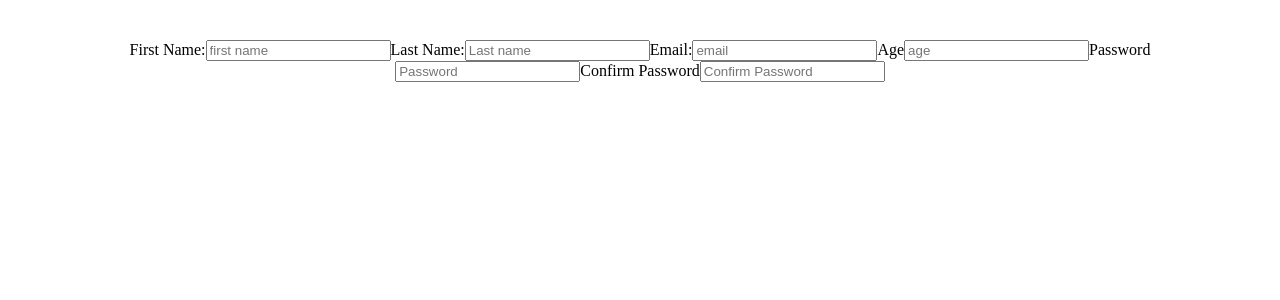
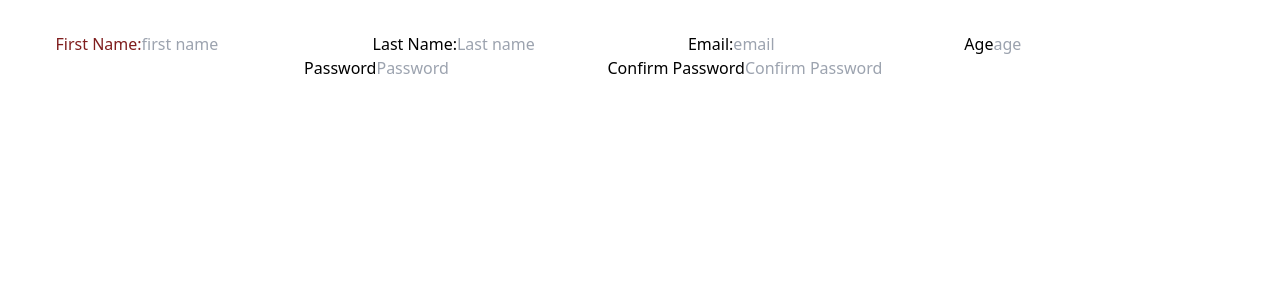
Before and after one commit to OsuwoJr/ReactZODformtemplate-with-Tailwind-CSS-and-Typescript, a React (Vite) app: page / in a window 1280 px wide. Shown: the top 300 px of the page. Built offline with nearby package versions, Linux system fonts and the light colour scheme; the HTML template or start-up script is replaced by a standard one.

Commit message:
Installed tailwind

```diff
--- a/package.json
+++ b/package.json
@@ -25,6 +25,7 @@
     "eslint": "^8.57.0",
     "eslint-plugin-react-hooks": "^4.6.2",
     "eslint-plugin-react-refresh": "^0.4.7",
+    "tailwindcss": "^3.4.5",
     "typescript": "^5.2.2",
     "vite": "^5.3.1"
   }
--- a/src/App.tsx
+++ b/src/App.tsx
@@ -1,12 +1,13 @@
 import "./App.css"
+import "./index.css"
 export interface IAppProps {
 }
 
 function App() {
   return (
     <div className="App">
-      <form>
-        <label>
+      <form >
+        <label className="text-red-900">
           First Name:
         </label>
         <input type="text" placeholder="first name"/>
--- /dev/null
+++ b/src/index.css
@@ -0,0 +1,3 @@
+@tailwind base;
+@tailwind components;
+@tailwind utilities;
--- /dev/null
+++ b/tailwind.config.js
@@ -0,0 +1,10 @@
+/** @type {import('tailwindcss').Config} */
+module.exports = {
+  content: [
+    "./src/**/*.{js,jsx,ts,tsx}",
+  ],
+  theme: {
+    extend: {},
+  },
+  plugins: [],
+}
```
Also changed, not shown: 1 other file (tests, documents, lock files or other folders).
